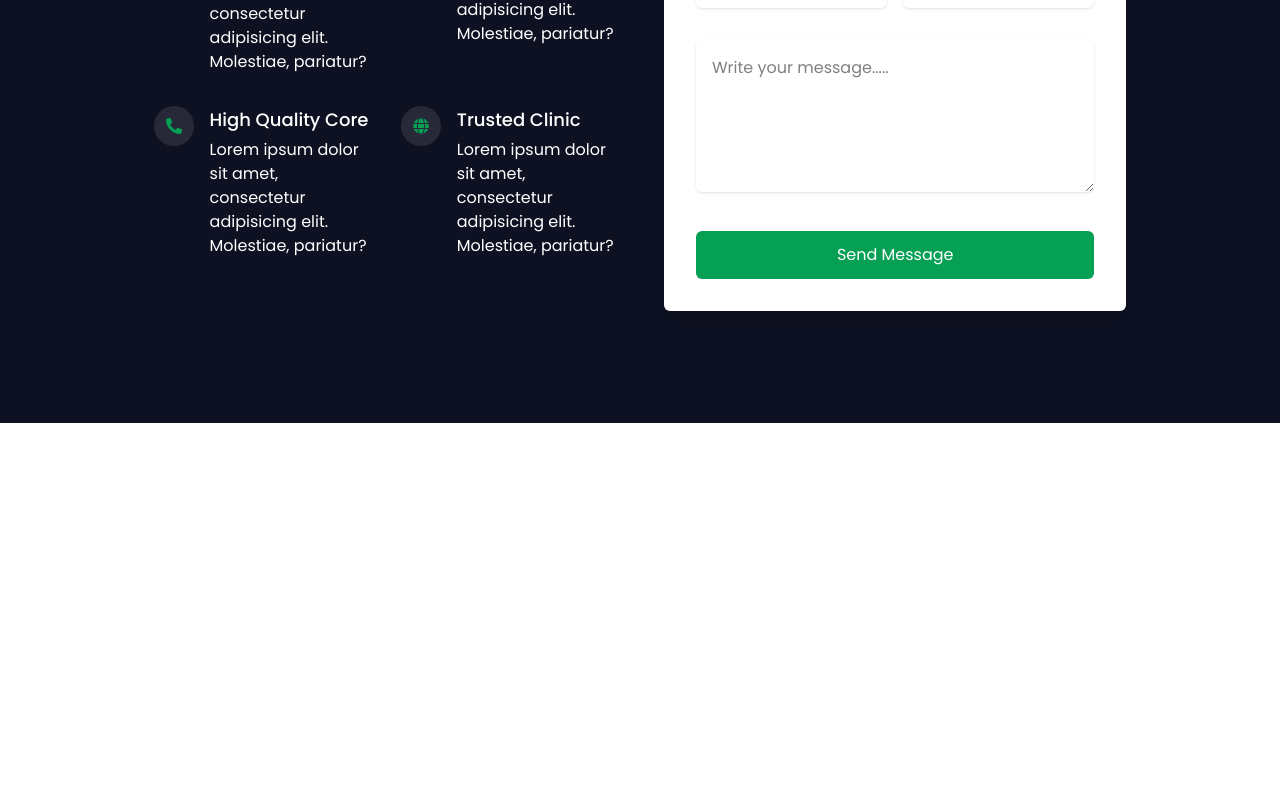
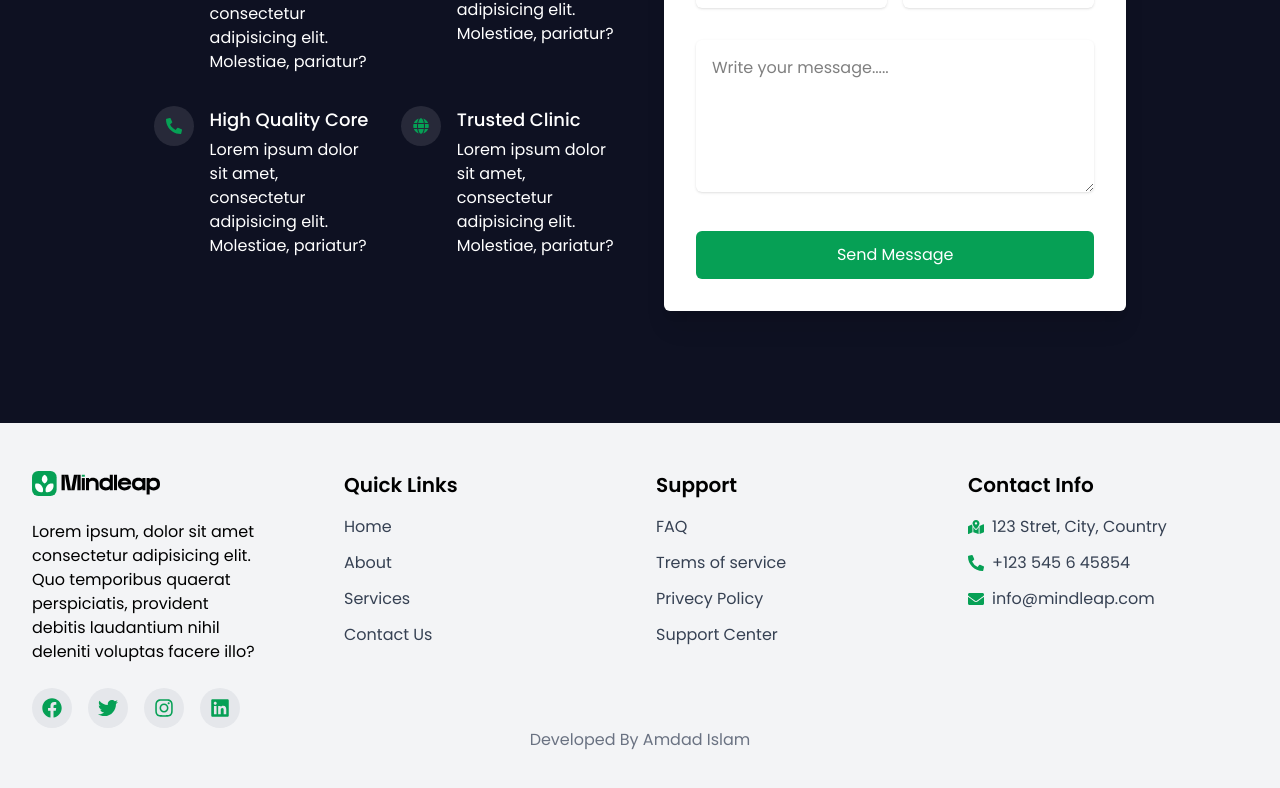
Before and after one commit to amdadislam01/mindleap-health, a React (Vite) app: page / in a window 1280 px wide. Shown: the part 4954-5742 px from the top of the page. Before the commit the page ends 5377 px from the top, so only its background shows below. Built offline with nearby package versions, Linux system fonts and the light colour scheme.

Commit message:
Footer section complate

```diff
--- a/src/App.jsx
+++ b/src/App.jsx
@@ -7,6 +7,7 @@
 import Testimonial from './components/Testimonial'
 import WorkingStep from './components/WorkingStep'
 import Contact from './components/Contact'
+import Footer from './components/Footer'
 
 const App = () => {
   return (
@@ -19,6 +20,7 @@
       <Pricing />
       <Testimonial />
       <Contact />
+      <Footer />
     </div>
   )
 }
--- /dev/null
+++ b/src/components/Footer.jsx
@@ -0,0 +1,63 @@
+import React from 'react'
+import footerLogo from '../assets/footer-logo.svg'
+import { FaEnvelope, FaFacebook, FaInstagram, FaLinkedin, FaMapMarkedAlt, FaPhoneAlt, FaTwitter } from 'react-icons/fa'
+const Footer = () => {
+  return (
+    <div className='py-12 bg-gray-100 px-8'>
+      <div className="container mx-auto grid grid-cols-1 md:grid-cols-4 sm:grid-cols-2 gap-8">
+        <div className="space-y-6 mr-14">
+            <div className="flex items-center space-x-2">
+                <img src={footerLogo} alt="footer" className='w-32 h-auto' />
+            </div>
+            <p className='text-para'>Lorem ipsum, dolor sit amet consectetur adipisicing elit. Quo temporibus quaerat perspiciatis, provident debitis laudantium nihil deleniti voluptas facere illo?</p>
+            <div className="flex space-x-4">
+                <a href="#" className='bg-gray-200 text-primary rounded-full size-10 flex items-center justify-center hover:bg-primary hover:text-white'>
+                    <FaFacebook className='text-xl' />
+                </a>
+                <a href="#" className='bg-gray-200 text-primary rounded-full size-10 flex items-center justify-center hover:bg-primary hover:text-white'>
+                    <FaTwitter className='text-xl' />
+                </a>
+                <a href="#" className='bg-gray-200 text-primary rounded-full size-10 flex items-center justify-center hover:bg-primary hover:text-white'>
+                    <FaInstagram className='text-xl' />
+                </a>
+                <a href="#" className='bg-gray-200 text-primary rounded-full size-10 flex items-center justify-center hover:bg-primary hover:text-white'>
+                    <FaLinkedin className='text-xl' />
+                </a>
+            </div>
+        </div>
+
+        <div className="space-y-6 mr-14">
+            <h3 className='text-xl font-semibold mb-4'>Quick Links</h3>
+            <ul className='space-y-3'>
+                <li><a href="#home" className='hover:underline text-gray-700'>Home</a> </li>
+                <li><a href="#about" className='hover:underline text-gray-700'>About</a></li>
+                <li><a href="#services" className='hover:underline text-gray-700'>Services</a></li>
+                <li><a href="#contact" className='hover:underline text-gray-700'>Contact Us</a></li>
+            </ul>
+        </div>
+        <div className="space-y-6 mr-14">
+            <h3 className='text-xl font-semibold mb-4'>Support</h3>
+            <ul className='space-y-3'>
+                <li><a href="#" className='hover:underline text-gray-700'>FAQ</a> </li>
+                <li><a href="#" className='hover:underline text-gray-700'>Trems of service</a></li>
+                <li><a href="#" className='hover:underline text-gray-700'>Privecy Policy</a></li>
+                <li><a href="#" className='hover:underline text-gray-700'>Support Center</a></li>
+            </ul>
+        </div>
+        <div className="space-y-6 mr-14">
+            <h3 className='text-xl font-semibold mb-4'>Contact Info</h3>
+            <ul className='space-y-3'>
+                <li className='flex items-center gap-2'> <FaMapMarkedAlt className='text-primary' /> <p className='text-gray-700'>123 Stret, City, Country</p> </li>
+                <li className='flex items-center gap-2'> <FaPhoneAlt className='text-primary' /> <p className='text-gray-700'>+123 545 6 45854</p> </li>
+                <li className='flex items-center gap-2'> <FaEnvelope className='text-primary' /> <p className='text-gray-700'>info@mindleap.com</p> </li>
+            </ul>
+        </div>
+      </div>
+      <div className="text-center text-gray-500">
+        <p>Developed By Amdad Islam</p>
+      </div>
+    </div>
+  )
+}
+
+export default Footer
```
Also changed, not shown: src/utilis/animationVariants.js (added).
